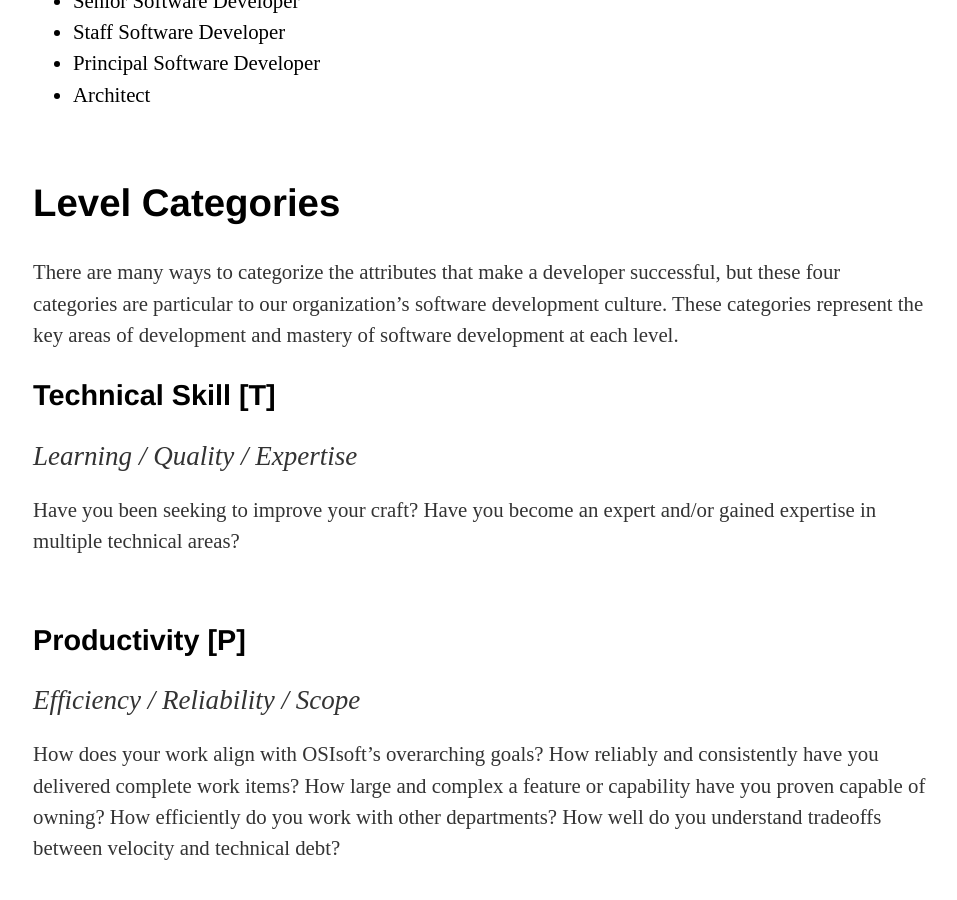
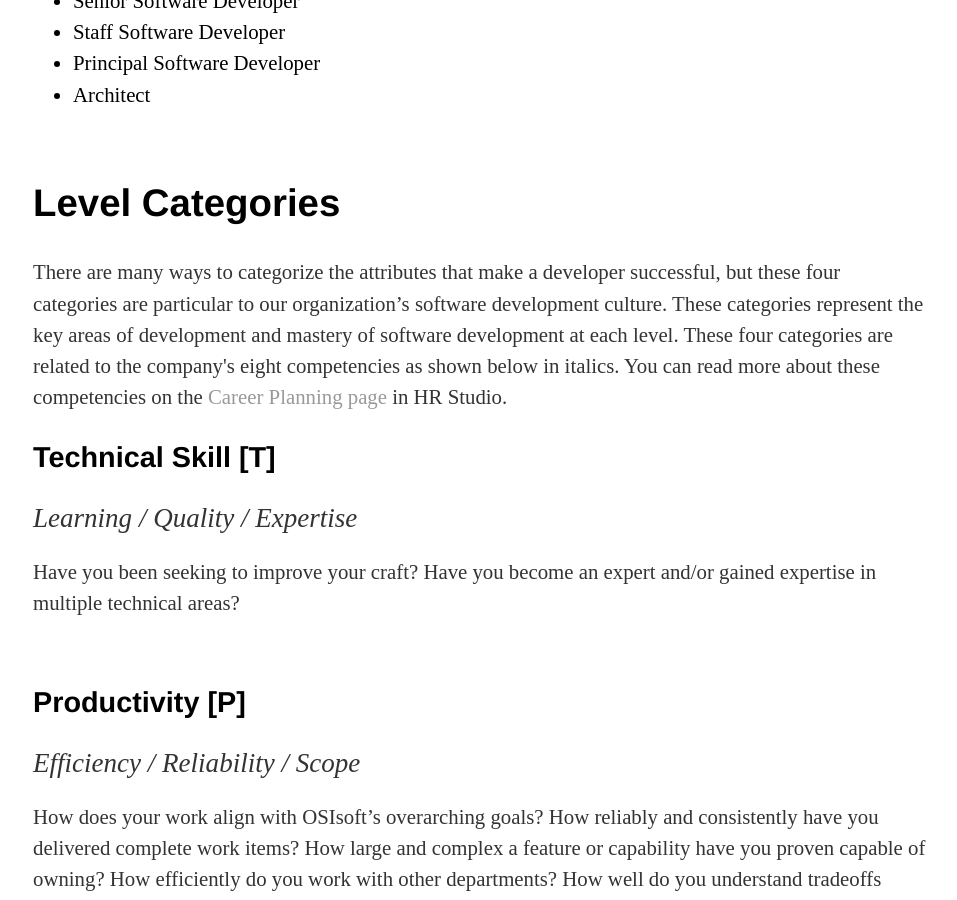
Before and after one commit to OSIEng/osieng.github.io, a Jekyll site: the page built from career/index.html, in a window 1280 px wide and 900 px high, scrolled down 944 px. Shown: the whole window, without its empty margins (159-1116 px from the left). Built offline with Jekyll 4.4.1, drawn with Linux system fonts in a browser that asks for light colours.

Commit message:
Update index.html
Add link to Dirk's competencies notes

```diff
--- a/career/index.html
+++ b/career/index.html
@@ -48,7 +48,8 @@
 </p>
 </br>
 <h2>Level Categories</h2>
-<p>There are many ways to categorize the attributes that make a developer successful, but these four categories are particular to our organization’s software development culture. These categories represent the key areas of development and mastery of software development at each level. </p>
+<p>There are many ways to categorize the attributes that make a developer successful, but these four categories are particular to our organization’s software development culture. These categories represent the key areas of development and mastery of software development at each level. These four categories are related to the company's eight competencies as shown below in italics. You can read more about these competencies on the <a href="https://osisoft1980-my.sharepoint.com/:o:/r/personal/dveenema_osisoft_com/_layouts/15/WopiFrame2.aspx?sourcedoc=%7B3FA474FD-3441-47ED-8E81-B9A8CB5C9A14%7D&file=Job%20Profiles&action=default&RootFolder=%2fpersonal%2fdveenema_osisoft_com%2fDocuments%2fJob%20Profiles">Career Planning page</a> in HR Studio.</p>
+
 <h3>Technical Skill [T]</h3>
 <p><em>Learning / Quality / Expertise</em></p>
 <p>Have you been seeking to improve your craft? Have you become an expert and/or gained expertise in multiple technical areas? </p>
```
